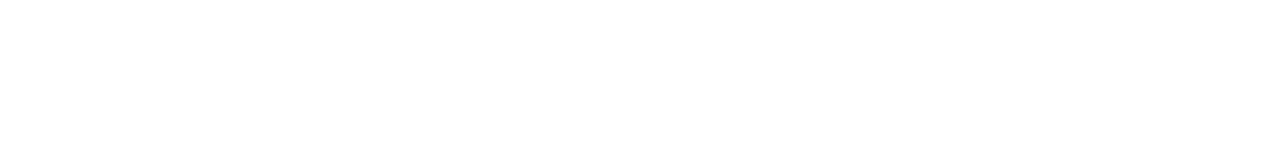
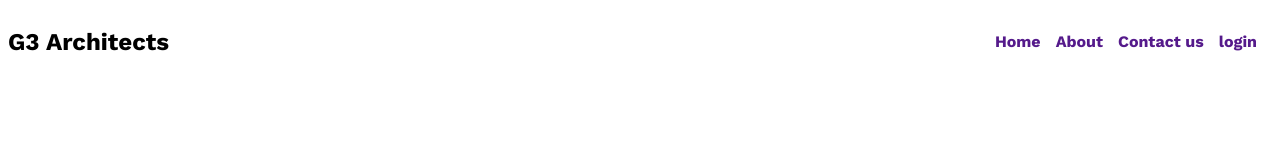
Before and after one commit to mehediwebhero/projects-03-Architechur-, a plain HTML site: page index.html in a window 1280 px wide. Drawn offline with nearby package versions, Linux system fonts and the light colour scheme.

Commit message:
update repojetory

```diff
--- a/index.html
+++ b/index.html
@@ -9,7 +9,23 @@
 </head>
 <body class="work-sans-primary">
     <header>
+        <div class="header-area flex">
+<!--  <h2 class="brand">G3 Architects </h2> -->
+                <div class="brand-name">
+                    <h2>G3 Architects</h2>
+                </div>
 
+                <div class="navigation-area ">
+                    <nav>
+                        <ul class="flex">
+                            <li><a href="">Home</a></li>
+                            <li><a href="">About</a></li>
+                            <li><a href="">Contact us</a></li>
+                            <li><a href="">login</a></li>
+                        </ul>
+                    </nav>
+                </div>
+            </div>
     </header>
     <main>
 
--- a/style.css
+++ b/style.css
@@ -5,4 +5,30 @@
     font-optical-sizing: auto;
     font-weight: 700;
     font-style: normal;
-  }
+}
+
+
+/* shire-items */
+.flex {
+    display: flex;
+}
+
+/* header-area */
+.header-area {
+justify-content: space-between;
+    align-items: center;
+
+}
+
+
+.navigation-area ul li {
+    list-style: none;
+
+
+
+}
+
+.navigation-area li a {
+    text-decoration: none;
+    margin-right: 15px;
+}
```
